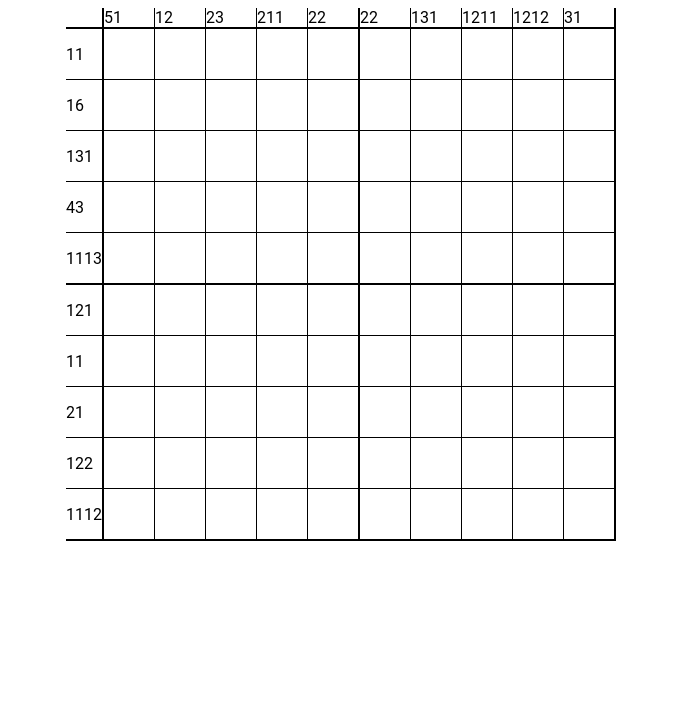
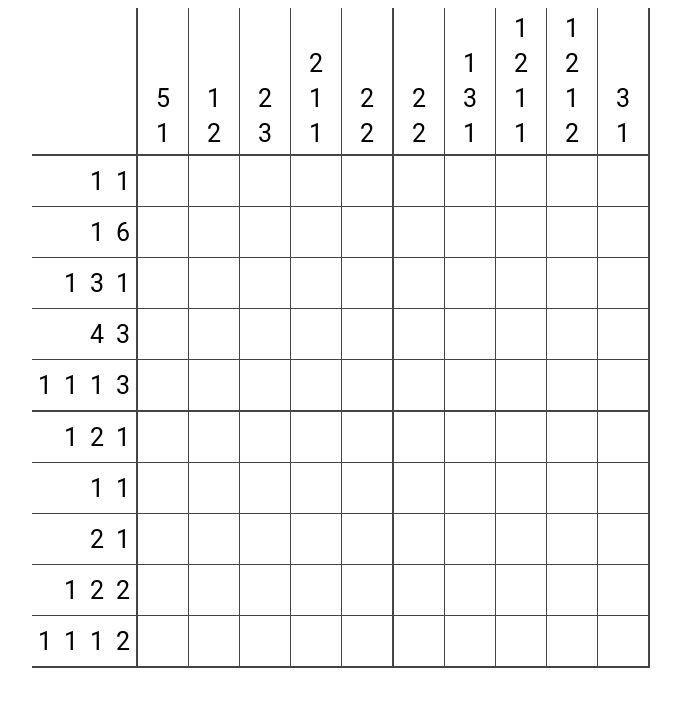
Before and after one commit to Pharaok/nonogram, a React app: page / in a window 1280 px wide. Shown: the top 706 px of the page, without its empty margins (299-980 px from the left). Built offline with nearby package versions, Linux system fonts and the light colour scheme.

Commit message:
make Clue component

```diff
--- /dev/null
+++ b/src/components/Clue.scss
@@ -0,0 +1,16 @@
+.clue {
+  font-size: 25px;
+  margin: 6px;
+  display: flex;
+  justify-content: flex-end;
+  align-items: center;
+  gap: 6px;
+}
+
+.horizontal {
+  gap: 12px;
+}
+
+.vertical {
+  flex-direction: column;
+}
--- /dev/null
+++ b/src/components/Clue.tsx
@@ -0,0 +1,19 @@
+import React from "react";
+import "./Clue.scss";
+
+type Props = {
+  clue: number[];
+  orientation: "vertical" | "horizontal";
+};
+
+const Clue: React.FC<Props> = (props) => {
+  return (
+    <div className={`clue ${props.orientation}`}>
+      {props.clue.map((clue, i) => {
+        return <span key={i}>{clue}</span>;
+      })}
+    </div>
+  );
+};
+
+export default Clue;
--- a/src/components/Nonogram.scss
+++ b/src/components/Nonogram.scss
@@ -3,19 +3,19 @@
   tr {
     td {
       padding: 0;
-      border: 1px solid black;
+      border: 1px solid #444;
       &:nth-child(5n + 1) {
         border-right-width: 2px;
       }
       &:nth-child(1) {
-        border-left-width: 0;
+        border-left: none;
       }
     }
     &:nth-child(5n + 1) > td {
       border-bottom-width: 2px;
     }
     &:nth-child(1) > td {
-      border-top-width: 0;
+      border-top: none;
     }
   }
 }
--- a/src/components/Nonogram.tsx
+++ b/src/components/Nonogram.tsx
@@ -1,6 +1,7 @@
 import React, { useState, useMemo } from "react";
 import "./Nonogram.scss";
 import Cell, { CellState } from "./Cell";
+import Clue from "./Clue";
 
 const generateBigInt = (size: number): bigint => {
   const seedArray = [];
@@ -104,15 +105,21 @@ const Nonogram: React.FC<Props> = (props) => {
       <tbody>
         <tr>
           <td></td>
-          {columnHints.map((x, i) => {
-            return <td key={i}>{x}</td>;
+          {columnHints.map((hint, i) => {
+            return (
+              <td key={i} style={{ verticalAlign: "bottom" }}>
+                <Clue clue={hint} orientation="vertical" />
+              </td>
+            );
           })}
         </tr>
 
         {grid.map((rows, y) => {
           return (
             <tr key={y}>
-              <td>{rowHints[y]}</td>
+              <td>
+                <Clue clue={rowHints[y]} orientation="horizontal" />
+              </td>
               {rows.map((cell, x) => (
                 <td key={x}>
                   <Cell
```
